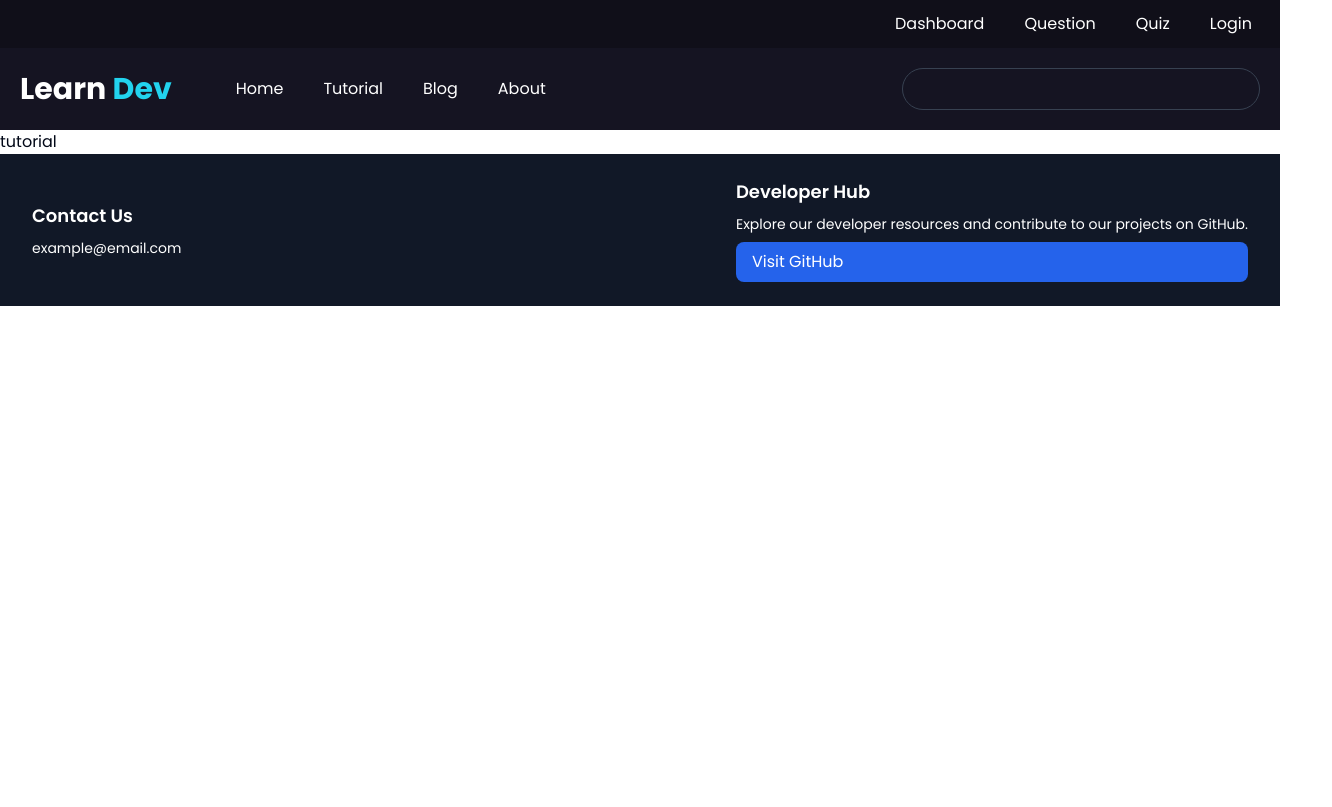
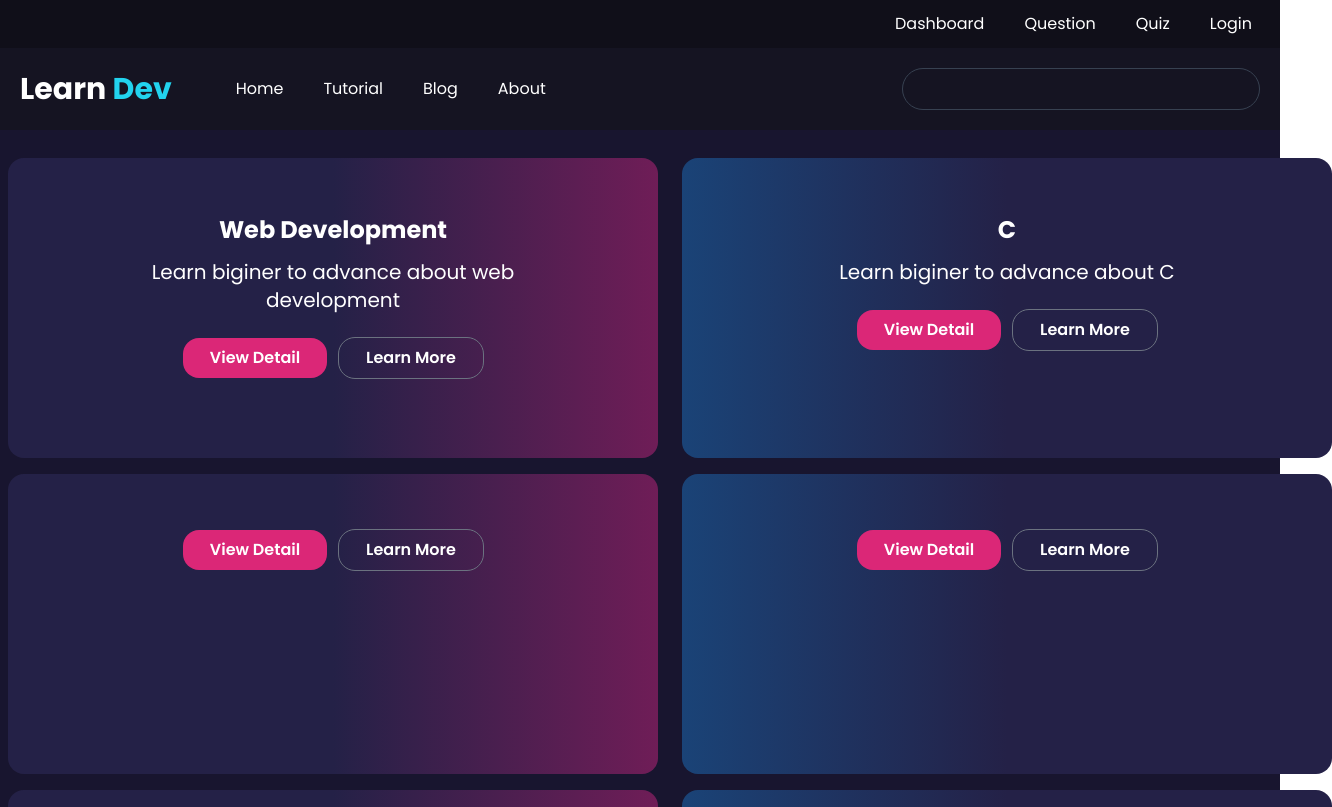
Before and after one commit to hasanali112/learn-dev-client, a React (Vite) app: page /tutorial in a window 1280 px wide. Shown: the top 807 px of the page, 1332 px wide, since content can reach past the window. Built offline with nearby package versions, Linux system fonts and the light colour scheme.

Commit message:
tutorial page add

```diff
--- a/src/components/Layout/shared/Footer.tsx
+++ b/src/components/Layout/shared/Footer.tsx
@@ -1,6 +1,6 @@
 const Footer = () => {
   return (
-    <footer className="bg-gray-900 text-white py-6">
+    <footer className="bg-[#0c0b18] text-white py-6 h-[250px]">
       <div className="container mx-auto flex flex-col md:flex-row justify-between items-center">
         <div className="flex flex-col mb-4 md:mb-0 md:mr-8">
           <h3 className="text-lg font-semibold mb-2">Contact Us</h3>
--- a/src/components/Layout/shared/Navbar.tsx
+++ b/src/components/Layout/shared/Navbar.tsx
@@ -9,6 +9,7 @@ import {
   introInput,
   introNav,
 } from "@/animation/navAnimation";
+import { Link } from "react-router-dom";
 
 const Navbar = () => {
   const [isOpen, setIsOpen] = useState(false);
@@ -75,14 +76,14 @@ const Navbar = () => {
                   variants={childrenNav}
                   className="transition ease-in-out delay-150 hover:scale-125 duration-200 relative group"
                 >
-                  Home
+                  <Link to="/"> Home</Link>
                   <span className="effectNav"></span>
                 </motion.li>
                 <motion.li
                   variants={childrenNav}
                   className="transition ease-in-out delay-150 hover:scale-125 duration-200 relative group"
                 >
-                  Tutorial
+                  <Link to="/tutorial"> Tutorial</Link>
                   <span className="effectNav"></span>
                 </motion.li>
                 <motion.li
--- /dev/null
+++ b/src/components/tutorialCompo/TutorialHome.tsx
@@ -0,0 +1,35 @@
+import TutorialHomeCard from "./TutorialHomeCard";
+
+const TutorialHome = () => {
+  return (
+    <div className=" text-white pt-5 pb-5">
+      <div className="flex flex-col lg:flex-row gap-6 p-2">
+        <TutorialHomeCard
+          className="bg-gradient-to-r from-[#242147] via-[#242147] to-[#6F1D57]"
+          title="Web Development"
+          subtitle="Learn biginer to advance about web development"
+          linkProp="/front-end"
+        />
+        <TutorialHomeCard
+          className="bg-gradient-to-r from-[#1A4377] via-[#242147] to-[#242147]"
+          title="C"
+          subtitle="Learn biginer to advance about C"
+        />
+      </div>
+      <div className="flex flex-col lg:flex-row gap-6 p-2">
+        <TutorialHomeCard className="bg-gradient-to-r from-[#242147] via-[#242147] to-[#6F1D57]" />
+        <TutorialHomeCard className="bg-gradient-to-r from-[#1A4377] via-[#242147] to-[#242147]" />
+      </div>
+      <div className="flex flex-col lg:flex-row gap-6 p-2">
+        <TutorialHomeCard className="bg-gradient-to-r from-[#242147] via-[#242147] to-[#6F1D57]" />
+        <TutorialHomeCard className="bg-gradient-to-r from-[#1A4377] via-[#242147] to-[#242147]" />
+      </div>
+      <div className="flex flex-col lg:flex-row gap-6 p-2">
+        <TutorialHomeCard className="bg-gradient-to-r from-[#242147] via-[#242147] to-[#6F1D57]" />
+        <TutorialHomeCard className="bg-gradient-to-r from-[#1A4377] via-[#242147] to-[#242147]" />
+      </div>
+    </div>
+  );
+};
+
+export default TutorialHome;
--- /dev/null
+++ b/src/components/tutorialCompo/TutorialHomeCard.tsx
@@ -0,0 +1,37 @@
+import { Link } from "react-router-dom";
+
+type TProps = {
+  className: string;
+  title?: string;
+  subtitle?: string;
+  linkProp?: string;
+};
+
+const TutorialHomeCard = ({ className, title, subtitle, linkProp }: TProps) => {
+  return (
+    <div>
+      <div
+        className={`${className} lg:w-[650px] lg:h-[300px] rounded-2xl p-4 text-white`}
+      >
+        <h1 className="text-center lg:text-2xl text-xl font-bold w-full lg:w-1/2 mx-auto lg:mt-10  lg:p-0">
+          {title}
+        </h1>
+        <p className="text-center text-xl font-smibold  lg:mt-3 mt-2 max-w-[30ch] w-3/4 mx-auto">
+          {subtitle}
+        </p>
+        <div className=" flex gap-3 justify-center items-center lg:mt-6 mt-3 mb-4 lg:mb-0">
+          <Link to={`${linkProp}`}>
+            <button className="p-2 w-36 text-white font-semibold bg-pink-600 rounded-2xl">
+              View Detail
+            </button>
+          </Link>
+          <button className="p-2 w-36 text-white font-semibold outline outline-1 outline-gray-500 hover:bg-gray-600 rounded-2xl">
+            Learn More
+          </button>
+        </div>
+      </div>
+    </div>
+  );
+};
+
+export default TutorialHomeCard;
--- a/src/index.css
+++ b/src/index.css
@@ -82,4 +82,10 @@
   .effectNav {
     @apply absolute top-4 left-0 border border-b-0 opacity-0 border-b-gray-500 w-0 group-hover:opacity-100 group-hover:w-full duration-500 mt-2;
   }
+  .frontendcard {
+    @apply bg-gradient-to-r from-[#242147] via-[#242147] to-[#6F1D57];
+  }
+  .hovercard {
+    @apply bg-gradient-to-r from-[#1A4377] via-[#242147] to-[#242147];
+  }
 }
--- a/src/pages/Tutorial.tsx
+++ b/src/pages/Tutorial.tsx
@@ -1,7 +1,14 @@
+import Container from "@/components/Layout/shared/Container";
+import TutorialHome from "@/components/tutorialCompo/TutorialHome";
+
 const Tutorial = () => {
   return (
-    <div>
-      <h1>tutorial</h1>
+    <div className="bg-[#18152f]">
+      <Container>
+        <div>
+          <TutorialHome />
+        </div>
+      </Container>
     </div>
   );
 };
--- /dev/null
+++ b/src/pages/tutorialSubPages/CLanguage.tsx
@@ -0,0 +1,5 @@
+const CLanguage = () => {
+  return <div></div>;
+};
+
+export default CLanguage;
--- /dev/null
+++ b/src/pages/tutorialSubPages/webdevelopment/FrontEnd.tsx
@@ -0,0 +1,106 @@
+import Container from "@/components/Layout/shared/Container";
+import FrontEndCard from "./FrontEndCard";
+
+const FrontEnd = () => {
+  return (
+    <div className="bg-[#18152f]">
+      <Container className="pt-10 pb-10">
+        <h1 className="text-4xl font-bold text-white mb-8">Fornt End Stack</h1>
+        <div className="grid grid-cols-1 md:grid-cols-2 lg:grid-cols-4 gap-3">
+          <FrontEndCard className="frontendcard hover:hovercard" title="HTML" />
+          <FrontEndCard className="frontendcard hover:hovercard" title="CSS" />
+          <FrontEndCard
+            className="frontendcard hover:hovercard"
+            title="Tailwind"
+          />
+          <FrontEndCard className="frontendcard hover:hovercard" title="SASS" />
+          <FrontEndCard
+            className="frontendcard hover:hovercard"
+            title="Project"
+          />
+          <FrontEndCard
+            className="frontendcard hover:hovercard"
+            title="Java Script"
+          />
+          <FrontEndCard
+            className="frontendcard hover:hovercard"
+            title="Project"
+          />
+          <FrontEndCard
+            className="frontendcard hover:hovercard"
+            title="React"
+          />
+          <FrontEndCard
+            className="frontendcard hover:hovercard"
+            title="TankStack Query"
+          />
+          <FrontEndCard
+            className="frontendcard hover:hovercard"
+            title="Axios"
+          />
+          <FrontEndCard
+            className="frontendcard hover:hovercard"
+            title="Redux"
+          />
+          <FrontEndCard className="frontendcard hover:hovercard" title="Next" />
+          <FrontEndCard
+            className="frontendcard hover:hovercard"
+            title="Animation"
+          />
+          <FrontEndCard
+            className="frontendcard hover:hovercard"
+            title="Framer Motion"
+          />
+          <FrontEndCard className="frontendcard hover:hovercard" title="Gsap" />
+        </div>
+        <h1 className="text-4xl font-bold text-white mb-8 mt-10">
+          Back End Stack
+        </h1>
+        <div className="grid grid-cols-1 md:grid-cols-2  lg:grid-cols-4 gap-3">
+          <FrontEndCard
+            className="hovercard hover:frontendcard"
+            buttonColor="bg-cyan-600"
+            title="HTML"
+          />
+          <FrontEndCard
+            className="hovercard hover:frontendcard"
+            buttonColor="bg-cyan-600"
+            title="CSS"
+          />
+          <FrontEndCard
+            className="hovercard hover:frontendcard"
+            buttonColor="bg-cyan-600"
+            title="Tailwind"
+          />
+          <FrontEndCard
+            className="hovercard hover:frontendcard"
+            buttonColor="bg-cyan-600"
+            title="SASS"
+          />
+          <FrontEndCard
+            className="hovercard hover:frontendcard"
+            buttonColor="bg-cyan-600"
+            title="Project"
+          />
+          <FrontEndCard
+            className="hovercard hover:frontendcard"
+            buttonColor="bg-cyan-600"
+            title="Java Script"
+          />
+          <FrontEndCard
+            className="hovercard hover:frontendcard"
+            buttonColor="bg-cyan-600"
+            title="Project"
+          />
+          <FrontEndCard
+            className="hovercard hover:frontendcard"
+            buttonColor="bg-cyan-600"
+            title="React"
+          />
+        </div>
+      </Container>
+    </div>
+  );
+};
+
+export default FrontEnd;
--- /dev/null
+++ b/src/pages/tutorialSubPages/webdevelopment/FrontEndCard.tsx
@@ -0,0 +1,43 @@
+import { Link } from "react-router-dom";
+
+type TProps = {
+  className: string;
+  title?: string;
+  subtitle?: string;
+  linkProp?: string;
+  buttonColor?: string;
+};
+
+const FrontEndCard = ({
+  className,
+  title,
+  subtitle,
+  linkProp,
+  buttonColor,
+}: TProps) => {
+  return (
+    <div>
+      <div
+        className={`${className} lg:w-[300px] lg:h-[150px] rounded-2xl p-4 text-white hover:-translate-y-3 duration-500`}
+      >
+        <h1 className="text-center lg:text-2xl text-xl font-bold w-full  mt-2">
+          {title}
+        </h1>
+        <p className="text-center text-xl font-smibold  lg:mt-3 mt-2 max-w-[30ch] w-3/4 mx-auto">
+          {subtitle}
+        </p>
+        <div className=" flex gap-3 justify-center items-center lg:mt-6 mt-3 mb-4 lg:mb-0">
+          <Link to={`${linkProp}`}>
+            <button
+              className={`p-2 w-24 text-white  bg-pink-600  rounded-xl ${buttonColor}`}
+            >
+              Detail
+            </button>
+          </Link>
+        </div>
+      </div>
+    </div>
+  );
+};
+
+export default FrontEndCard;
--- a/src/routes/Routes.tsx
+++ b/src/routes/Routes.tsx
@@ -3,6 +3,8 @@ import About from "@/pages/About";
 import Blog from "@/pages/Blog";
 import Home from "@/pages/Home";
 import Tutorial from "@/pages/Tutorial";
+
+import FrontEnd from "@/pages/tutorialSubPages/webdevelopment/FrontEnd";
 import { createBrowserRouter } from "react-router-dom";
 
 export const router = createBrowserRouter([
@@ -19,6 +21,10 @@ export const router = createBrowserRouter([
         element: <Tutorial />,
       },
       {
+        path: "front-end",
+        element: <FrontEnd />,
+      },
+      {
         path: "blog",
         element: <Blog />,
       },
```
